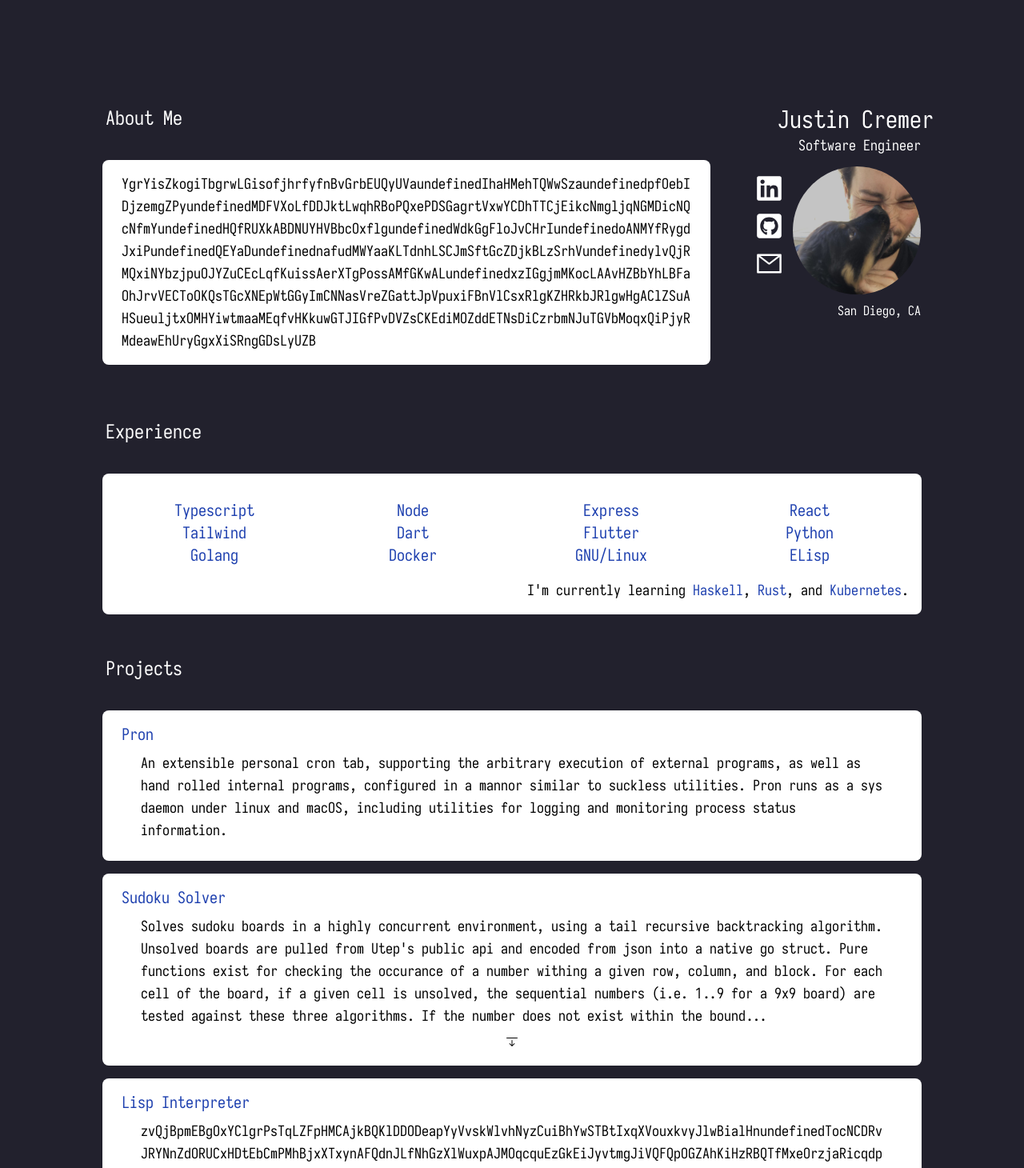
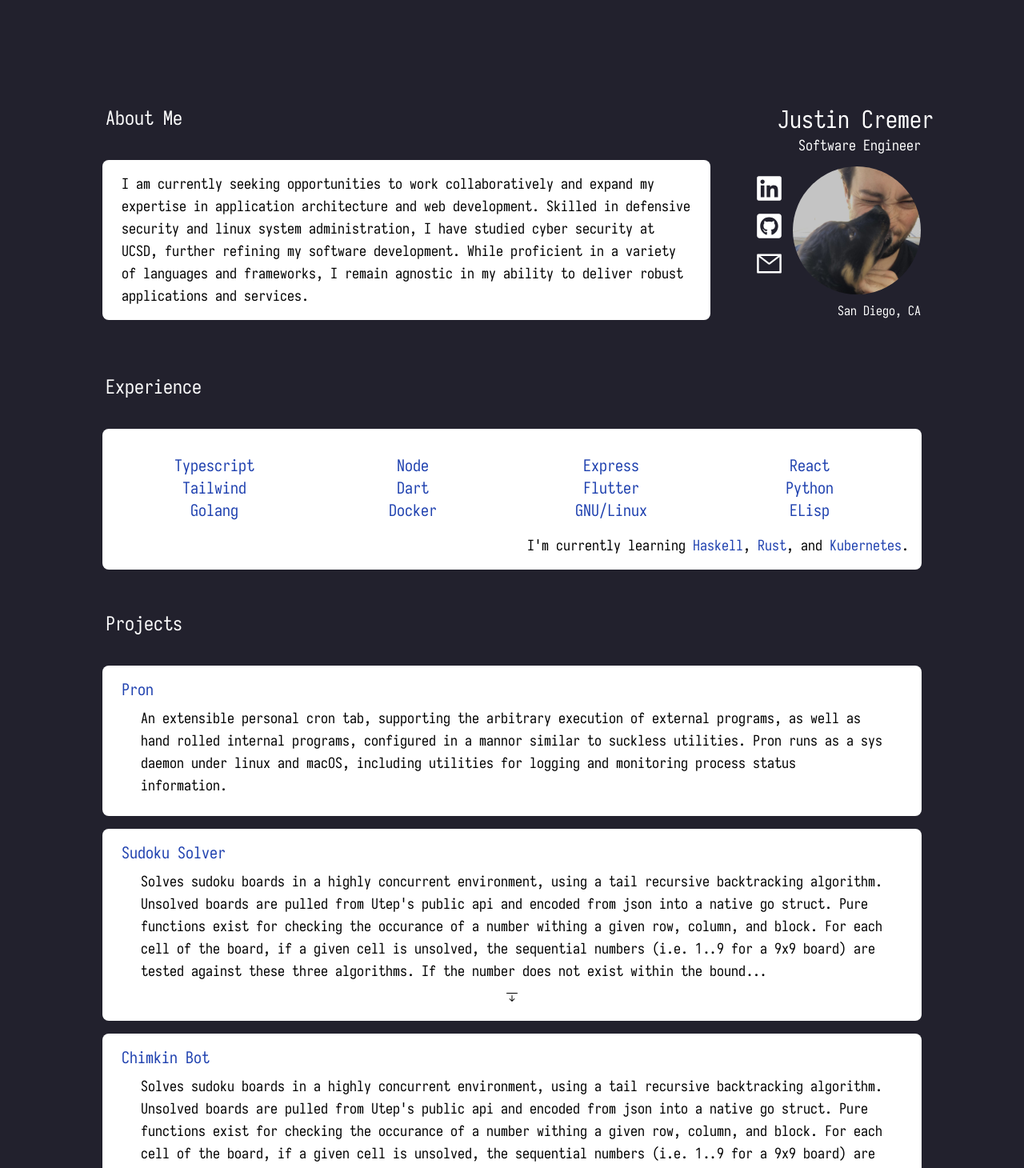
Before and after one commit to justincremer/portfolio, a React (Create React App) app: page /justincremer in a window 1280 px wide. Shown: the top 1460 px of the page at 80% size. Built offline with nearby package versions, Linux system fonts and the light colour scheme.

Commit message:
adds an about me

```diff
--- a/src/components/header/title.tsx
+++ b/src/components/header/title.tsx
@@ -1,5 +1,6 @@
 import { Image } from "./image";
 import { Links, ILink } from "./links";
+import { BiMap as Map } from "react-icons/bi";
 
 export interface Props {
   name: string;
@@ -27,7 +28,7 @@ export const Title: React.FC<Props> = ({
           </div>
           {image ? <Image image={image} /> : null}
         </div>
-        {location ? <p className="text-md">{location}</p> : null}
+        {location ? <p className="ml-2 text-md">{location}</p> : null}
       </div>
     </div>
   );
--- a/src/pages/portfolios/justincremer.tsx
+++ b/src/pages/portfolios/justincremer.tsx
@@ -17,7 +17,8 @@ export const JustinCremer: React.FC = (): JSX.Element => {
 	title: "Software Engineer",
 	location: "San Diego, CA",
 	image: "profile.jpg",
-	about: genRandString(500),
+	about:
+	  "I am currently seeking opportunities to work collaboratively and expand my expertise in application architecture and web development. Skilled in defensive security and linux system administration, I have studied cyber security at UCSD, further refining my software development.  While proficient in a variety of languages and frameworks, I remain agnostic in my ability to deliver robust applications and services.",
 	links: [
 	  {
 		url: "https://www.linkedin.com/in/justin-cremer-97870a1b0/",
@@ -66,6 +67,12 @@ export const JustinCremer: React.FC = (): JSX.Element => {
 	  {
 		title: "Sudoku Solver",
 		url: "https://github.com/justincremer/sudoku-solver",
+		description:
+		  "Solves sudoku boards in a highly concurrent environment, using a tail recursive backtracking algorithm.  Unsolved boards are pulled from Utep's public api and encoded from json into a native go struct.  Pure functions exist for checking the occurance of a number withing a given row, column, and block.  For each cell of the board, if a given cell is unsolved, the sequential numbers (i.e. 1..9 for a 9x9 board) are tested against these three algorithms.  If the number does not exist within the bounds, it is placed in the given cell and the next cell is tested.  If an error occurs, the program backtracks to the previous tested cell, continuing along the list of potential numbers (ex. 5..9 if 4 was the previous number).  This is continued until all cells on the board are solved for.  It is not the fastest algorithm; nonetheless, it is significantlly faster than brute forcing - solving most hard 9x9 puzzles in milliseconds.  The solves are additionally written to run in individual goroutines, writing solve data concurrently over io channels.  This allows the program to solve hundreds of boards concurrently, in just seconds, limited only by the api's rate limiter.  I plan on writing my own board generator to allow for higher throughput of unsolved boards.  This will allow me to really throttle my program and do serious benchmarking.",
+	  },
+	  {
+		title: "Chimkin Bot",
+		url: "https://github.com/justincremer/chimkin-bot",
 		description:
 		  "Solves sudoku boards in a highly concurrent environment, using a tail recursive backtracking algorithm.  Unsolved boards are pulled from Utep's public api and encoded from json into a native go struct.  Pure functions exist for checking the occurance of a number withing a given row, column, and block.  For each cell of the board, if a given cell is unsolved, the sequential numbers (i.e. 1..9 for a 9x9 board) are tested against these three algorithms.  If the number does not exist within the bounds, it is placed in the given cell and the next cell is tested.  If an error occurs, the program backtracks to the previous tested cell, continuing along the list of potential numbers (ex. 5..9 if 4 was the previous number).  This is continued until all cells on the board are solved for.  It is not the fastest algorithm; nonetheless, it is significantlly faster than brute forcing - solving most hard 9x9 puzzles in milliseconds.  The solves are additionally written to run in individual goroutines, writing solve data concurrently over io channels.  This allows the program to solve hundreds of boards concurrently, in just seconds, limited only by the api's rate limiter.  I plan on writing my own board generator to allow for higher throughput of unsolved boards.  This will allow me to really throttle my program and do serious benchmarking.",
 	  },
```
